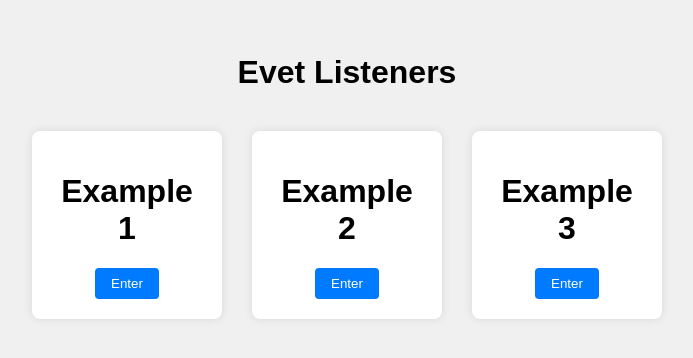
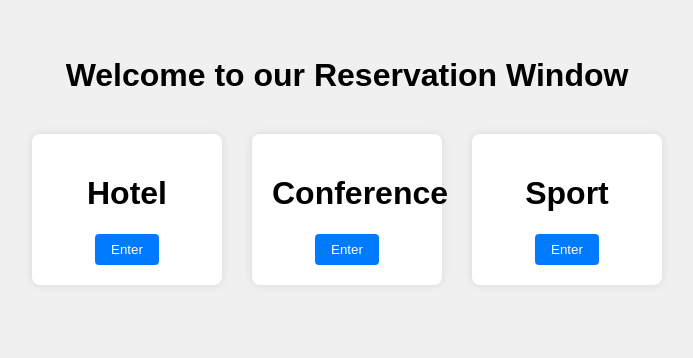
Before and after one commit to Amiralioghli/Events-Project-HTML-CSS-front-end, a plain HTML site: page index.html in a window 1280 px wide. Shown: the part 224-582 px from the top of the page, without its empty margins (293-986 px from the left). Drawn offline with Linux system fonts and the light colour scheme.

```diff
--- a/index.html
+++ b/index.html
@@ -8,25 +8,26 @@
 </head>
 <body>
 
-    <h1 id = "main-heading"> Evet Listeners </h1>
+    <h1 id = "main-heading"> Welcome to our Reservation Window </h1>
 
     <div class="container">
         <div class = "color-1">
-            <h1>Example 1</h1>
-            <button onclick="alert('I love javascripts!')">Enter</button>
+            <h1>Hotel</h1>
+            <button class="box-1">Enter</button>
         </div>
 
         <div class = "color-2">
-            <h1>Example 2</h1>
+            <h1>Conference</h1>
             <button class="box-2">Enter</button>
         </div>
 
         <div class = "color-3">
-            <h1>Example 3</h1>
+            <h1>Sport</h1>
             <button class="box-3">Enter</button>
         </div>
+    </div>
 
-    </div>
+    <p class="book-details"></p>
 
 </body>
 <script src="script.js"></script>
```
